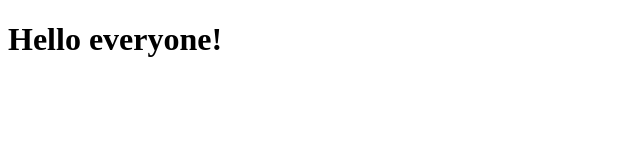
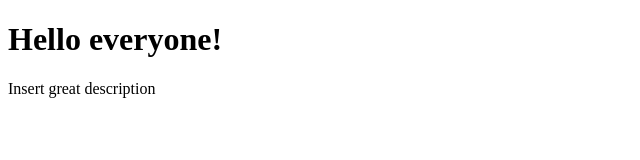
Before and after one commit to Conestoga-DSC/DSC-git-workshop, a plain HTML site: page index.html in a window 1280 px wide. Shown: the whole page, without its empty margins (0-640 px from the left). Drawn offline with Linux system fonts and the light colour scheme.

Commit message:
Added description

```diff
--- a/index.html
+++ b/index.html
@@ -9,6 +9,7 @@
 
 <body>
     <h1>Hello everyone!</h1>
+    <p>Insert great description</p>
 </body>
 
 </html>
```
